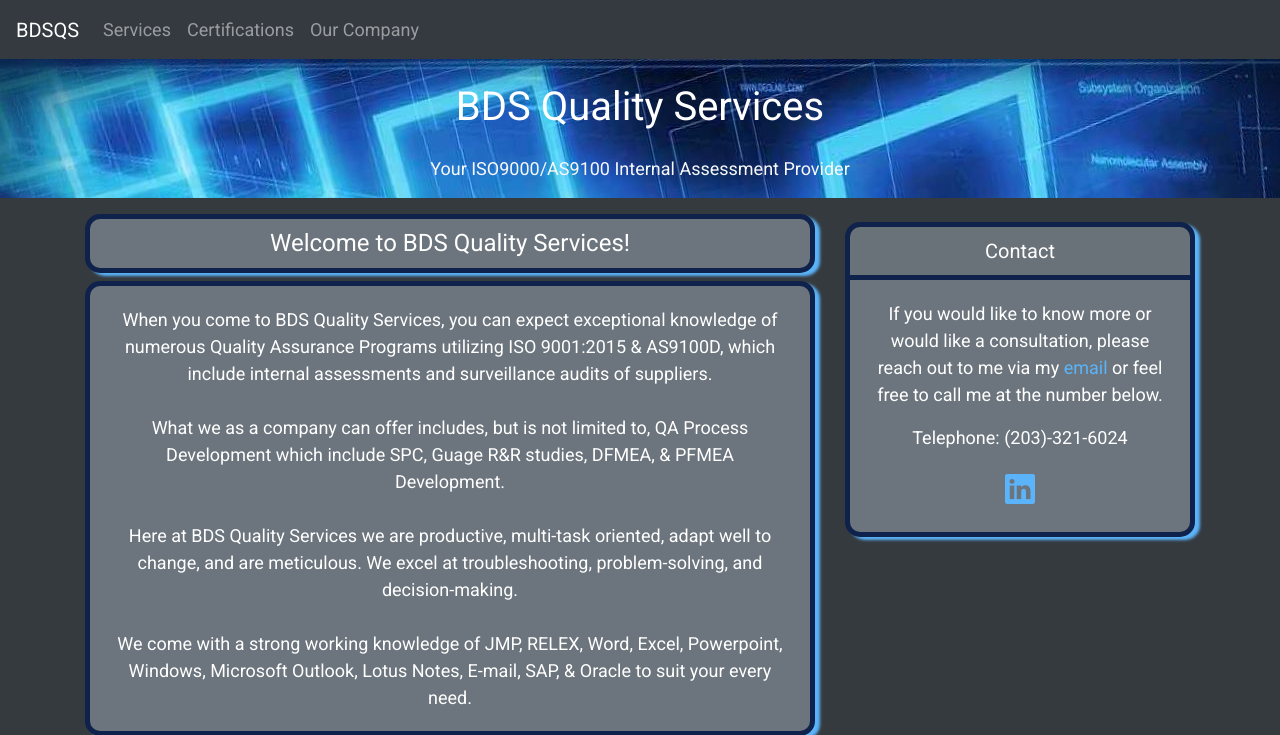
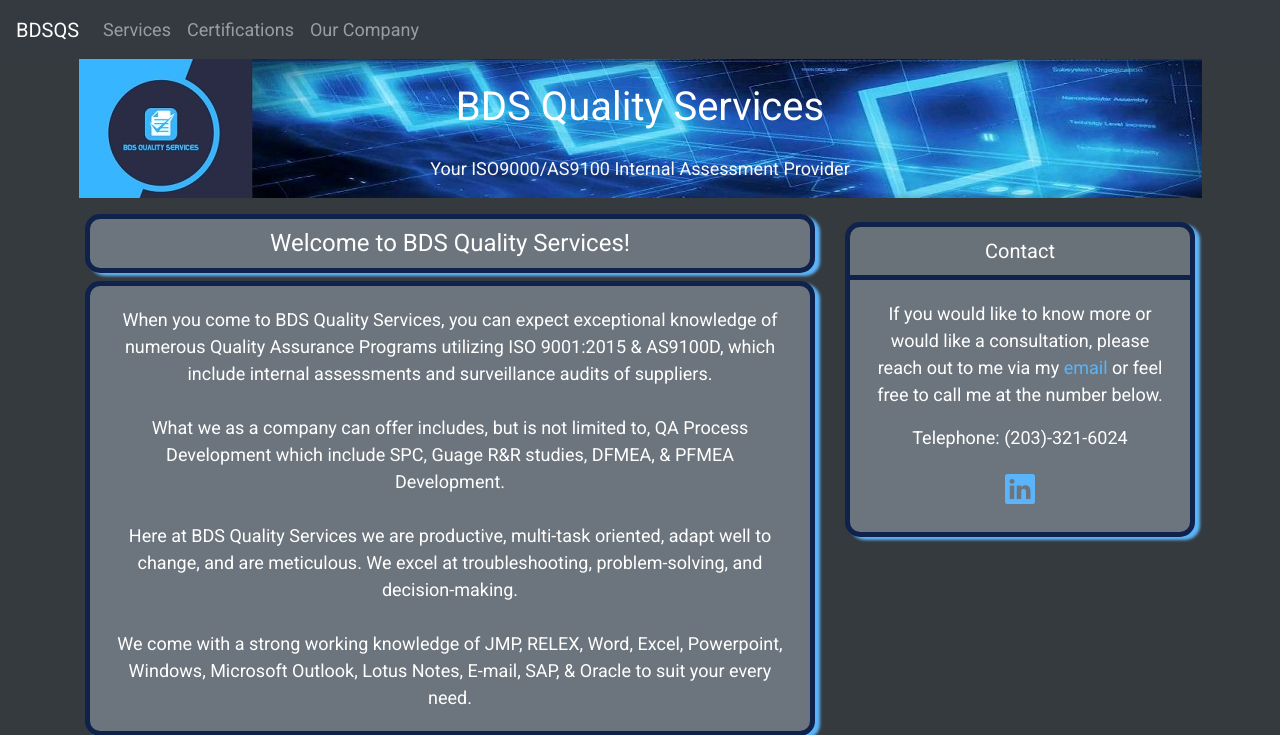
Before and after one commit to michaelbryanstark/bdsQualityServices, a Django app: page / in a window 1280 px wide. Shown: the top 735 px of the page. Run offline with Django 3.2, Linux system fonts and the light colour scheme; some libraries are stand-ins or nearby versions.

Commit message:
added logo to banner

```diff
--- a/main_app/templates/index.html
+++ b/main_app/templates/index.html
@@ -37,7 +37,7 @@
             text-align:center;
             height: auto;
             box-shadow: none;
-            background: url("/static/images/header.jpg") 50% 0 no-repeat fixed;
+            background: url("/static/images/finalHeader2.jpg") 50% 0 no-repeat ;
 
         }
 
```
Also changed, not shown: main_app/static/images/finalHeader.jpg (added), main_app/static/images/finalHeader2.jpg (added), main_app/static/images/finalHeader3.jpg (added), 2 other files.
